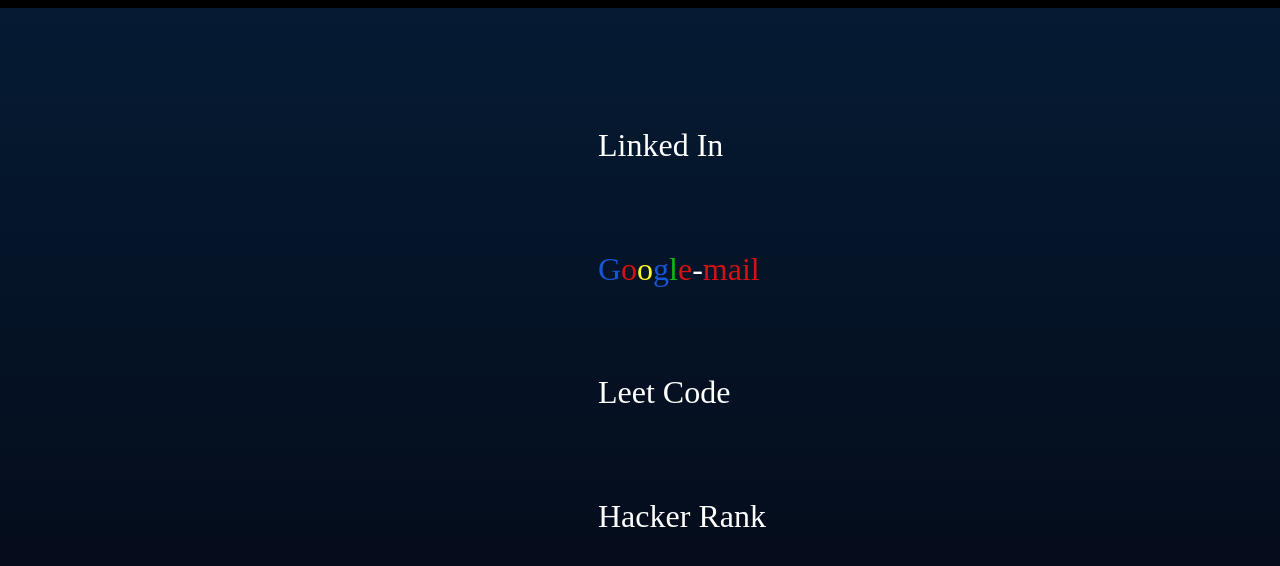
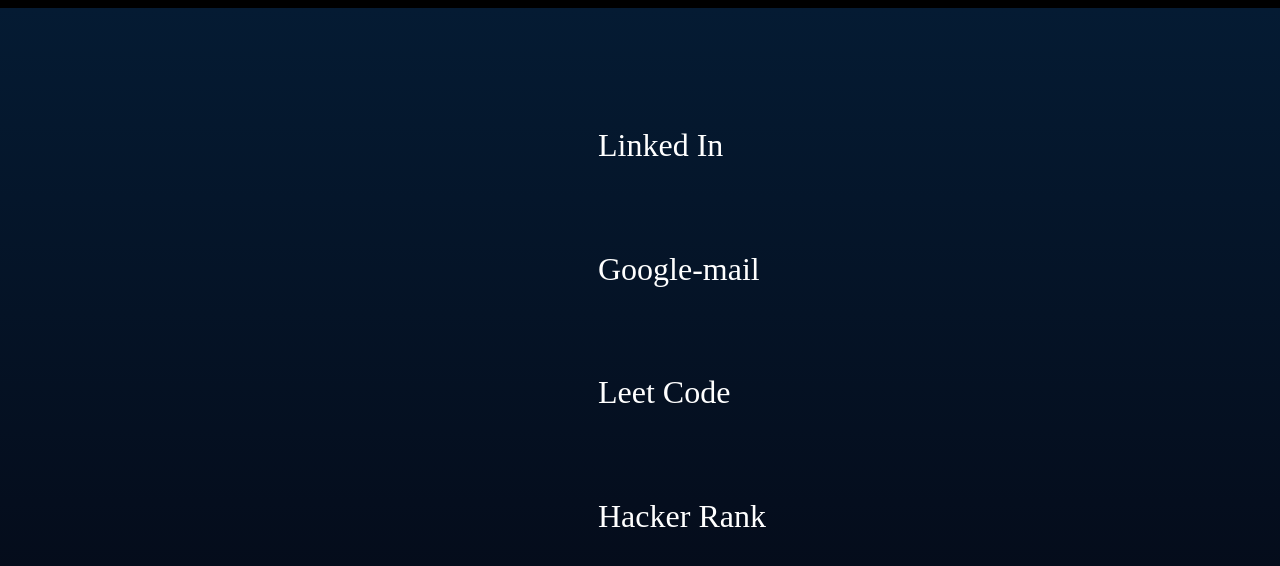
Before and after one commit to Shwetha-75/portfolio, a React (Create React App) app: page / in a window 1280 px wide. Shown: the top 566 px of the page. Built offline with nearby package versions, Linux system fonts and the light colour scheme.

Commit message:
Commiting the chnages in the navigation bar onhovering

```diff
--- a/src/Component/Card.jsx
+++ b/src/Component/Card.jsx
@@ -2,73 +2,56 @@
 import "./card.css";
 import { SlArrowDown } from "react-icons/sl";
 export default function Card(props) {
+  const [onHoverMail,setOnHoverMail]=React.useState(false);
+  const [onHoverLinkedIn,setOnHoverLinkedIn]=React.useState(false);
+  const [onHoverLeetCode,setOnHoverLeetCode]=React.useState(false);
+  const [onHoverHackerRank,setOnHoverHackerRank]=React.useState(false);
+
 
   return (
-    <div
-   >
+    <div >
 
-      <nav id={props.status?"myNav":"hidden"}
+      <nav
+      id={props.status?"myNav":"hidden"}
            className="div-tag-navigation-bar">
         <ul>
 
         <li
-
-        style={{
-          color:'white',
-
-        }}
-        >
+        className={onHoverLinkedIn?'linkedIn-tag':''}
+        onMouseOver={()=>setOnHoverLinkedIn(true)}
+        onMouseLeave={()=>setOnHoverLinkedIn(false)}>
             Linked In
           </li>
-          <li
-
-          style={{
-            color:'white',
-
-
-
-          }}
-          >
-           <div className='google-tag-div--g' style={{display:'inline-flex'}}>G</div>
-           <div className='google-tag-div--o-1' style={{display:'inline-flex'}}>o</div>
-           <div className='google-tag-div--o' style={{display:'inline-flex'}}>o</div>
-           <div className='google-tag-div--g' style={{display:'inline-flex'}}>g</div>
-           <div className='google-tag-div--l' style={{display:'inline-flex'}}>l</div>
-           <div className='google-tag-div--e' style={{display:'inline-flex'}}>e</div>
-           <div className='google-tag-div---' style={{display:'inline-flex'}}>-</div>
-           <div className='google-tag-div--mail' style={{display:'inline-flex'}}>{" "}mail</div>
+          <li>
+           <div onMouseOver={()=>setOnHoverMail(true)} onMouseLeave={()=>setOnHoverMail(false)} className={onHoverMail?'google-tag-div--g':""} style={{display:'inline-flex'}}>G</div>
+           <div onMouseOver={()=>setOnHoverMail(true)} onMouseLeave={()=>setOnHoverMail(false)} className={onHoverMail?'google-tag-div--o-1':""} style={{display:'inline-flex'}}>o</div>
+           <div onMouseOver={()=>setOnHoverMail(true)} onMouseLeave={()=>setOnHoverMail(false)} className={onHoverMail?'google-tag-div--o':""} style={{display:'inline-flex'}}>o</div>
+           <div onMouseOver={()=>setOnHoverMail(true)} onMouseLeave={()=>setOnHoverMail(false)} className={onHoverMail?'google-tag-div--g':""} style={{display:'inline-flex'}}>g</div>
+           <div onMouseOver={()=>setOnHoverMail(true)} onMouseLeave={()=>setOnHoverMail(false)} className={onHoverMail?'google-tag-div--l':""} style={{display:'inline-flex'}}>l</div>
+           <div onMouseOver={()=>setOnHoverMail(true)} onMouseLeave={()=>setOnHoverMail(false)} className={onHoverMail?'google-tag-div--e':""} style={{display:'inline-flex'}}>e</div>
+           <div onMouseOver={()=>setOnHoverMail(true)} onMouseLeave={()=>setOnHoverMail(false)} className={onHoverMail?'google-tag-div---':""} style={{display:'inline-flex'}}>-</div>
+           <div onMouseOver={()=>setOnHoverMail(true)} onMouseLeave={()=>setOnHoverMail(false)} className={onHoverMail?'google-tag-div--mail':''} style={{display:'inline-flex'}}>{" "}mail</div>
 
           </li>
           <li
-
-          style={{
-            color:'white',
-
-          }}
+          className={onHoverLeetCode?'leetcode-tag':''}
+          onMouseOver={()=>setOnHoverLeetCode(true)}
+          onMouseLeave={()=>setOnHoverLeetCode(false)}
           >
            Leet Code
           </li>
           <li
-
-          style={{
-            color:'white',
-
-          }}
-          >
+          className={onHoverHackerRank?'hackerRank-tag':''}
+          onMouseOver={()=>setOnHoverHackerRank(true)}
+          onMouseLeave={()=>setOnHoverHackerRank(false)} >
            Hacker Rank
           </li>
 
         </ul>
-        <div
-        style={{
-          width:'100%',
-
-        }}
-           onClick={props.handleOnClickStatus}
-        >
+        <div onClick={props.handleOnClickStatus}>
 
 
-     </div>
+       </div>
 
         </nav>
 
--- a/src/Component/card.css
+++ b/src/Component/card.css
@@ -109,24 +109,67 @@
   .google-tag-div--mail{
     color:rgb(211, 19, 19);
   }
+  .linkedIn-tag{
+
+    transition: all 0.3s ease-in-out;
+    color:rgb(7, 49, 166);
+  }
+.leetcode-tag{
+    transition: all 1s ease-in-out;
+  font-family: cursive;
+
+}
+
+.hackerRank-tag{
+  transition: all 1s ease-in-out;
+  font-weight: bolder;
+}
+
   }
 
 
-  .google-tag-div--g{
+  .hackerRank-tag{
+    transition: all 1s ease-in-out;
+    font-weight: bolder;
+  }
+.leetcode-tag{
+    transition: all 1s ease-in-out;
+    font-family: cursive;
+
+  }
+ .linkedIn-tag{
+
+    transition: all 0.3s ease-in-out;
+    color:rgb(7, 49, 166);
+  }
+
+.google-tag-div--g{
+
+  transition: all 0.3s ease-in-out;
     color:rgb(23, 86, 211);
  }
  .google-tag-div--o-1{
+
+  transition: all 0.3s ease-in-out;
   color:rgb(211, 19, 19);
 }
 .google-tag-div--l{
+
+  transition: all 0.3s ease-in-out;
   color:rgb(16, 187, 10);
 }
 .google-tag-div--o{
+
+  transition: all 0.3s ease-in-out;
   color:rgb(255, 251, 36);
 }
 .google-tag-div--e{
+
+  transition: all 0.3s ease-in-out;
   color:rgb(211, 19, 19);
 }
 .google-tag-div--mail{
+
+  transition: all 0.3s ease-in-out;
   color:rgb(211, 19, 19);
 }
```
